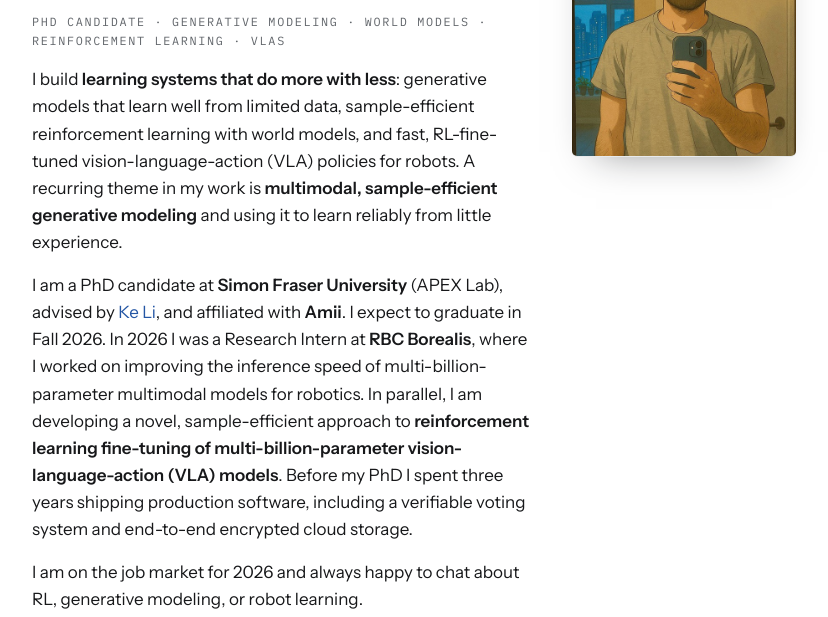
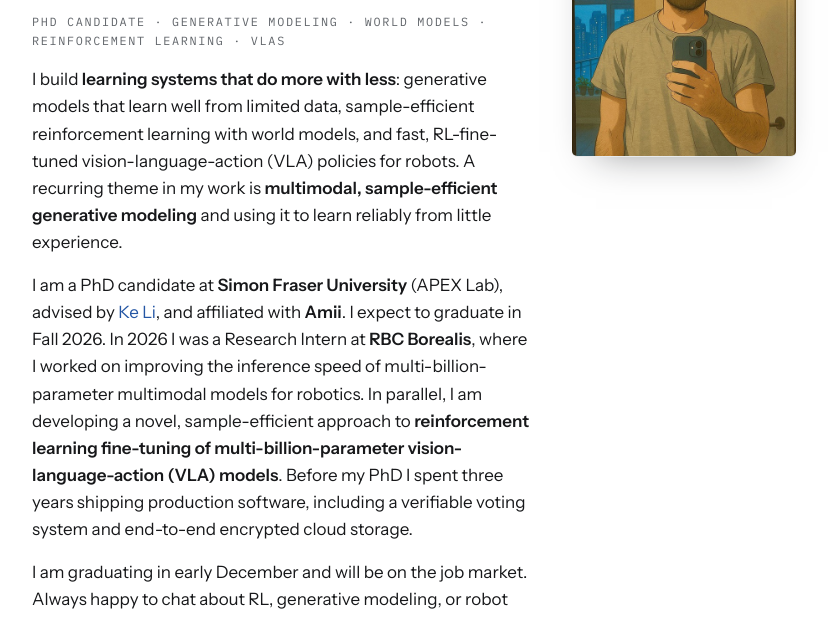
Before and after one commit to mehranagh20/mehranagh20.github.io, a plain HTML site: page index.html in a window 1280 px wide. Shown: the part 180-797 px from the top of the page, without its empty margins (226-1054 px from the left). Drawn offline with Linux system fonts and the light colour scheme.

Commit message:
Update job market line: graduating early December
Co-Authored-By: Claude Sonnet 5.5 <noreply@anthropic.com>

```diff
--- a/index.html
+++ b/index.html
@@ -131,7 +131,7 @@
         I am developing a novel, sample-efficient approach to <strong>reinforcement learning fine-tuning of
         multi-billion-parameter vision-language-action (VLA) models</strong>. Before my PhD I spent three years shipping production
         software, including a verifiable voting system and end-to-end encrypted cloud storage.</p>
-        <p>I am on the job market for 2026 and always happy to chat about RL, generative modeling, or robot learning.</p>
+        <p>I am graduating in early December and will be on the job market. Always happy to chat about RL, generative modeling, or robot learning.</p>
       </div>
       <nav class="links">
         <a href="mailto:maa143@sfu.ca"><svg class="ic" viewBox="0 0 24 24" aria-hidden="true"><path d="M4 4h16v16H4z" fill="none"/><path d="M3 5.5A1.5 1.5 0 0 1 4.5 4h15A1.5 1.5 0 0 1 21 5.5v13a1.5 1.5 0 0 1-1.5 1.5h-15A1.5 1.5 0 0 1 3 18.5v-13zm1.6.5v.4l7.4 5.2 7.4-5.2V6H4.6zm14.8 2.3-7.4 5.2-7.4-5.2V18h14.8V8.3z"/></svg>Email</a><span class="sep">/</span>
```
